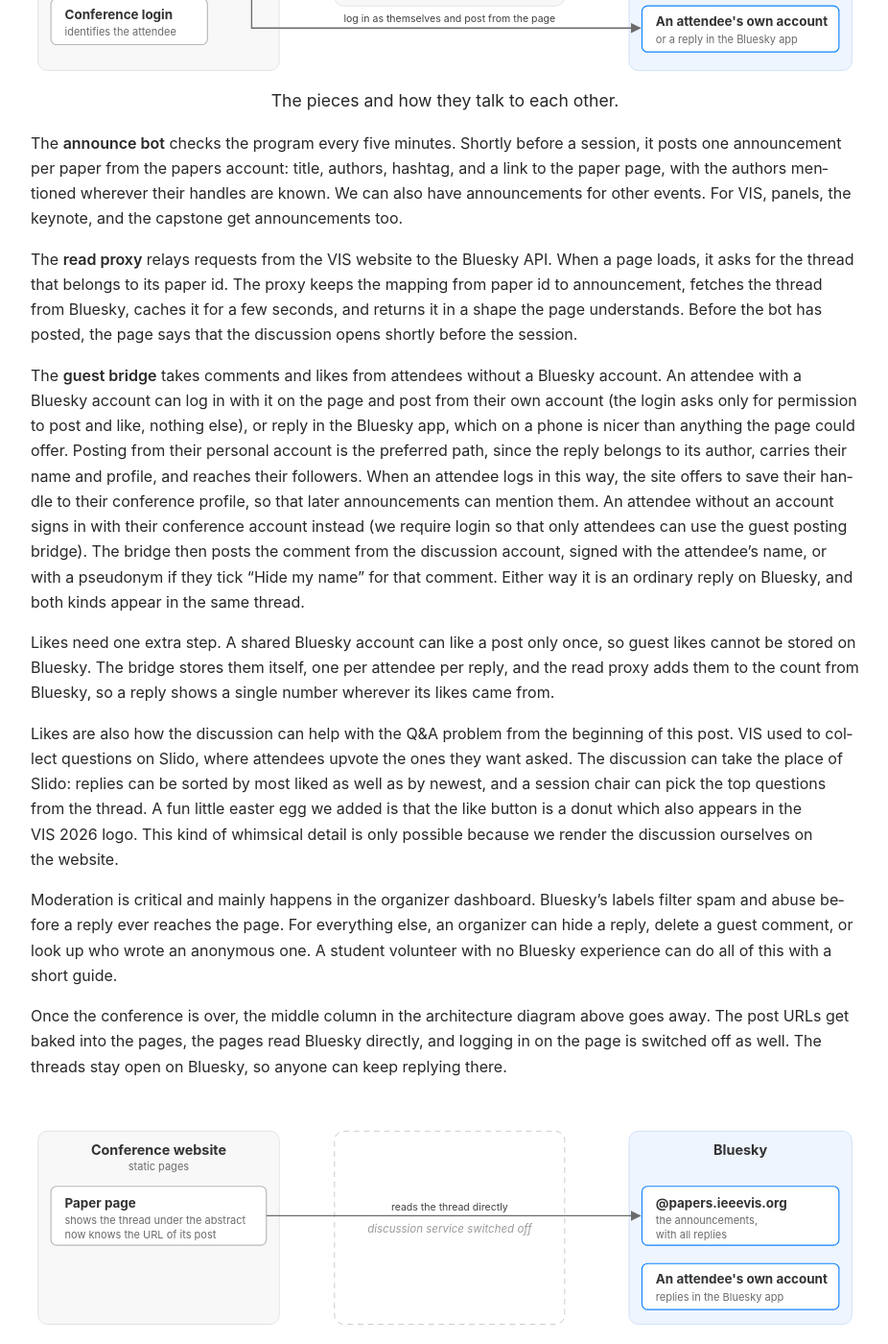
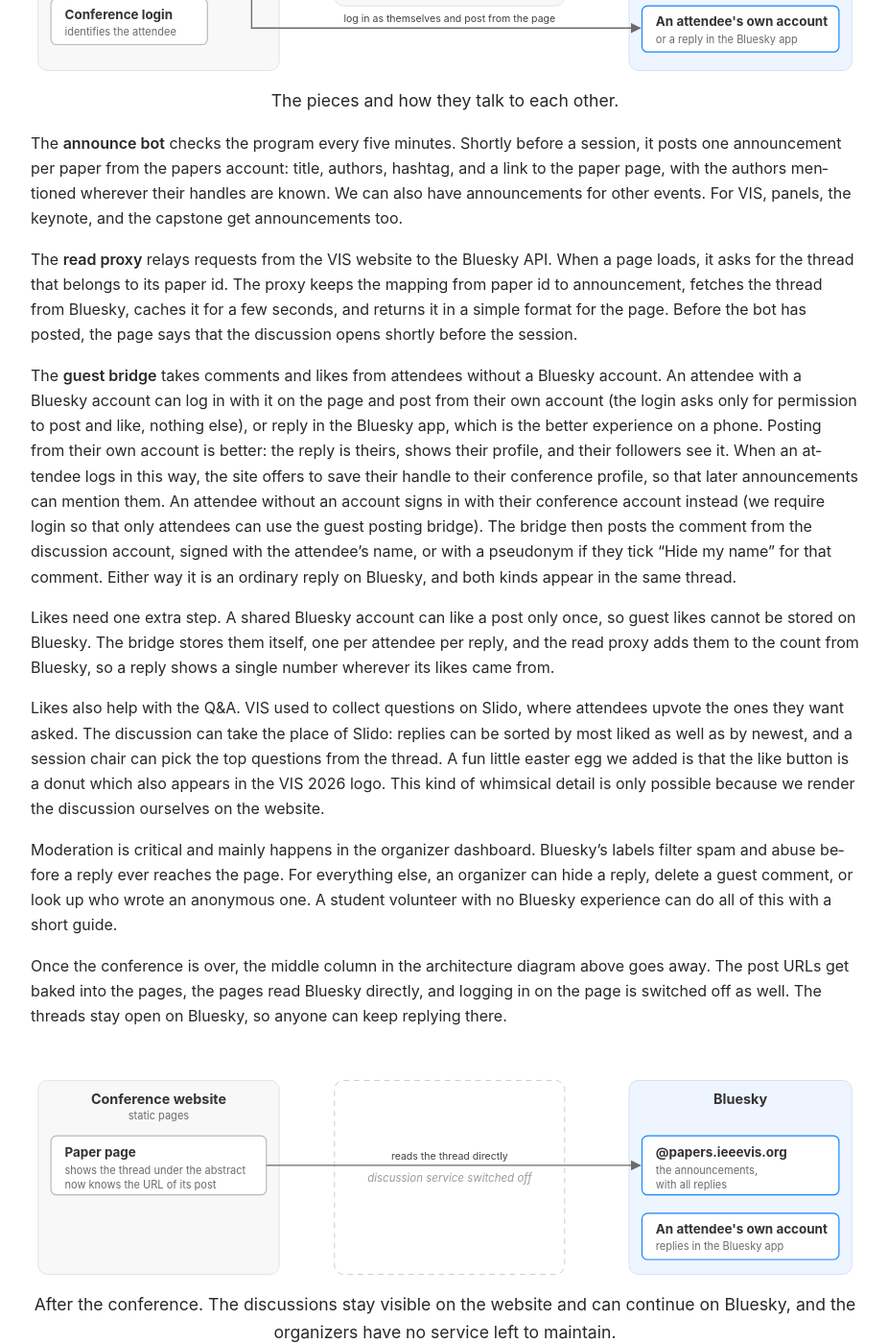
Before and after one commit to domoritz/domoritz.github.io, a Jekyll site: the page built from _posts/2026-09-16-vis-bluesky-discussions.markdown, in a window 1280 px wide and 1400 px high, scrolled down 3626 px. Shown: the whole window at 96% size, without its empty margins (176-1102 px from the left). Built offline with Jekyll 4.4.1, drawn with Linux system fonts in a browser that asks for light colours; some of the changed text lies outside the part shown.

Commit message:
Better words in a better order

```diff
--- a/_posts/2026-09-16-vis-bluesky-discussions.markdown
+++ b/_posts/2026-09-16-vis-bluesky-discussions.markdown
@@ -28,7 +28,7 @@
 
 **Running infrastructure is a big lift for conferences.** Running infrastructure is a big burden for conferences so we simplified the setup for example by having a [website without dynamic content](https://github.com/ieee-vgtc/ieeevis.org). To show dynamic comments, we need to host the comments on a different server. But running and maintaining the infrastructure is more work than we want to take on so using an existing system like Bluesky and AT Proto makes sense.
 
-**The website is static and built before any post exists.** A page cannot know the URL of its own post. So each page only has the paper id, and a small service resolves that id to the announcement when the page loads. Nothing needs a rebuild when a thread appears, moves, or is deleted. After the conference, the plan is to bake the mapping into the pages and let them read Bluesky directly, so that the service can be switched off. The discussions then depend on nothing the conference runs, and there is nothing to maintain.
+**The website is static and built before any post exists.** A page cannot know the URL of its own post. So each page only has the paper id, and a small service resolves that id to the announcement when the page loads. Nothing needs a rebuild when a thread appears or is deleted. After the conference, the plan is to bake the mapping into the pages and let them read Bluesky directly, so that the service can be switched off. The conference then runs nothing for the discussions and has nothing to maintain.
 
 **Nobody should need a Bluesky account, but a thread should still feel like a conversation between people.** Attendees without an account comment through the conference login. The comments are posted to Bluesky by a bot account. Attendees' comments show their real name by default. Attendees can hide their real name behind a pseudonym but the organizers always know who wrote what.
 
@@ -53,13 +53,13 @@
 
 The **announce bot** checks the program every five minutes. Shortly before a session, it posts one announcement per paper from the papers account: title, authors, hashtag, and a link to the paper page, with the authors mentioned wherever their handles are known. We can also have announcements for other events. For VIS, panels, the keynote, and the capstone get announcements too.
 
-The **read proxy** relays requests from the VIS website to the Bluesky API. When a page loads, it asks for the thread that belongs to its paper id. The proxy keeps the mapping from paper id to announcement, fetches the thread from Bluesky, caches it for a few seconds, and returns it in a shape the page understands. Before the bot has posted, the page says that the discussion opens shortly before the session.
+The **read proxy** relays requests from the VIS website to the Bluesky API. When a page loads, it asks for the thread that belongs to its paper id. The proxy keeps the mapping from paper id to announcement, fetches the thread from Bluesky, caches it for a few seconds, and returns it in a simple format for the page. Before the bot has posted, the page says that the discussion opens shortly before the session.
 
-The **guest bridge** takes comments and likes from attendees without a Bluesky account. An attendee with a Bluesky account can log in with it on the page and post from their own account (the login asks only for permission to post and like, nothing else), or reply in the Bluesky app, which on a phone is nicer than anything the page could offer. Posting from their personal account is the preferred path, since the reply belongs to its author, carries their name and profile, and reaches their followers. When an attendee logs in this way, the site offers to save their handle to their conference profile, so that later announcements can mention them. An attendee without an account signs in with their conference account instead (we require login so that only attendees can use the guest posting bridge). The bridge then posts the comment from the discussion account, signed with the attendee's name, or with a pseudonym if they tick "Hide my name" for that comment. Either way it is an ordinary reply on Bluesky, and both kinds appear in the same thread.
+The **guest bridge** takes comments and likes from attendees without a Bluesky account. An attendee with a Bluesky account can log in with it on the page and post from their own account (the login asks only for permission to post and like, nothing else), or reply in the Bluesky app, which is the better experience on a phone. Posting from their own account is better: the reply is theirs, shows their profile, and their followers see it. When an attendee logs in this way, the site offers to save their handle to their conference profile, so that later announcements can mention them. An attendee without an account signs in with their conference account instead (we require login so that only attendees can use the guest posting bridge). The bridge then posts the comment from the discussion account, signed with the attendee's name, or with a pseudonym if they tick "Hide my name" for that comment. Either way it is an ordinary reply on Bluesky, and both kinds appear in the same thread.
 
 Likes need one extra step. A shared Bluesky account can like a post only once, so guest likes cannot be stored on Bluesky. The bridge stores them itself, one per attendee per reply, and the read proxy adds them to the count from Bluesky, so a reply shows a single number wherever its likes came from.
 
-Likes are also how the discussion can help with the Q&A problem from the beginning of this post. VIS used to collect questions on Slido, where attendees upvote the ones they want asked. The discussion can take the place of Slido: replies can be sorted by most liked as well as by newest, and a session chair can pick the top questions from the thread. A fun little easter egg we added is that the like button is a donut which also appears in the VIS 2026 logo. This kind of whimsical detail is only possible because we render the discussion ourselves on the website.
+Likes also help with the Q&A. VIS used to collect questions on Slido, where attendees upvote the ones they want asked. The discussion can take the place of Slido: replies can be sorted by most liked as well as by newest, and a session chair can pick the top questions from the thread. A fun little easter egg we added is that the like button is a donut which also appears in the VIS 2026 logo. This kind of whimsical detail is only possible because we render the discussion ourselves on the website.
 
 Moderation is critical and mainly happens in the organizer dashboard. Bluesky's labels filter spam and abuse before a reply ever reaches the page. For everything else, an organizer can hide a reply, delete a guest comment, or look up who wrote an anonymous one. A student volunteer with no Bluesky experience can do all of this with a short guide.
 
```
Also changed, not shown: other parts of _posts/2026-09-16-vis-bluesky-discussions.markdown (+2 -2 lines).
